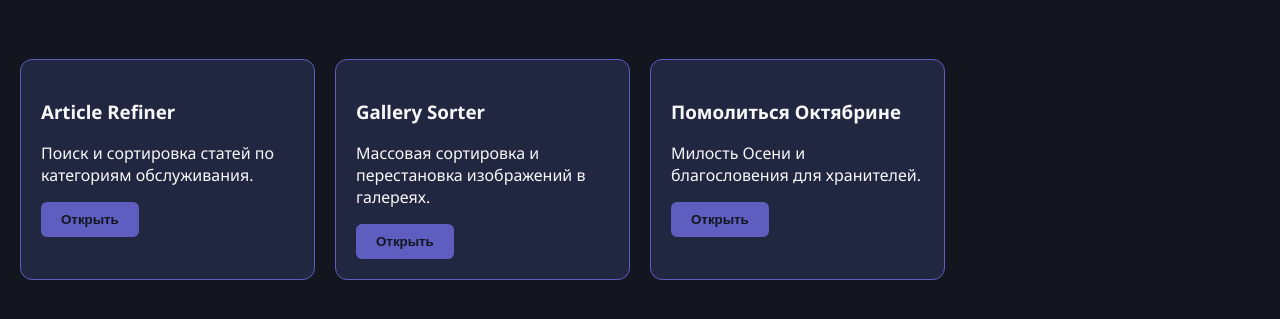
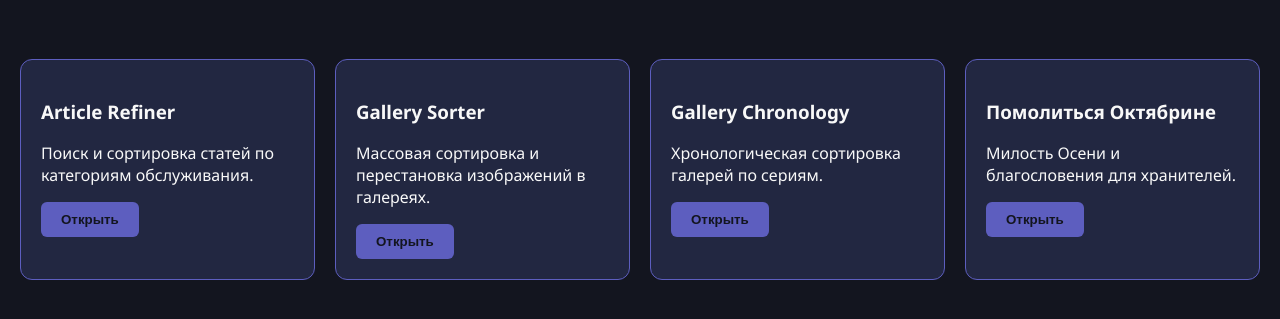
Before and after one commit to XifengLilith/winxopedia-tools, a plain HTML site: page index.html in a window 1280 px wide. Shown: the part 87-406 px from the top of the page. Drawn offline with Linux system fonts and the light colour scheme.

Commit message:
Update index.html
Добавлен Gallery Chronology

```diff
--- a/index.html
+++ b/index.html
@@ -28,6 +28,11 @@
         <a href="gallery.html"><button>Открыть</button></a>
       </div>
       <div class="tool-card">
+        <h3>Gallery Chronology</h3>
+        <p>Хронологическая сортировка галерей по сериям.</p>
+        <a href="gallery-sorter.html"><button>Открыть</button></a>
+      </div>
+      <div class="tool-card">
         <h3>Помолиться Октябрине</h3>
         <p>Милость Осени и благословения для хранителей.</p>
         <a href="oktobrina-wishes/oktobrina-wishes.html"><button>Открыть</button></a>
```
